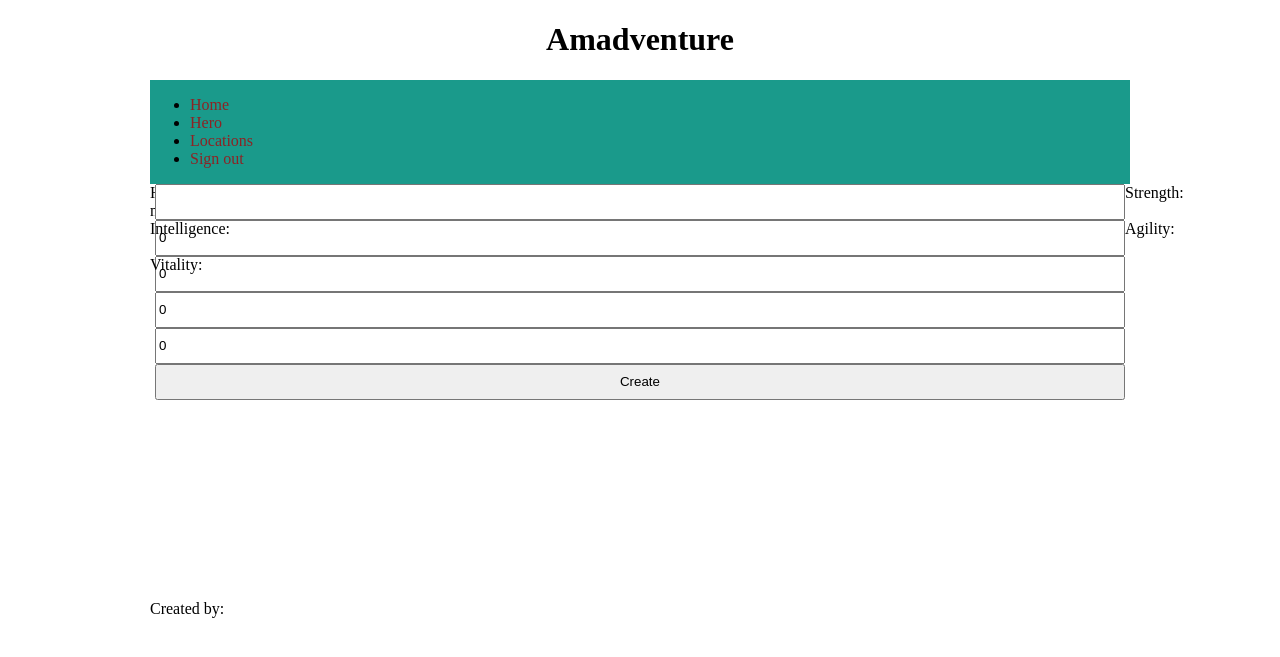
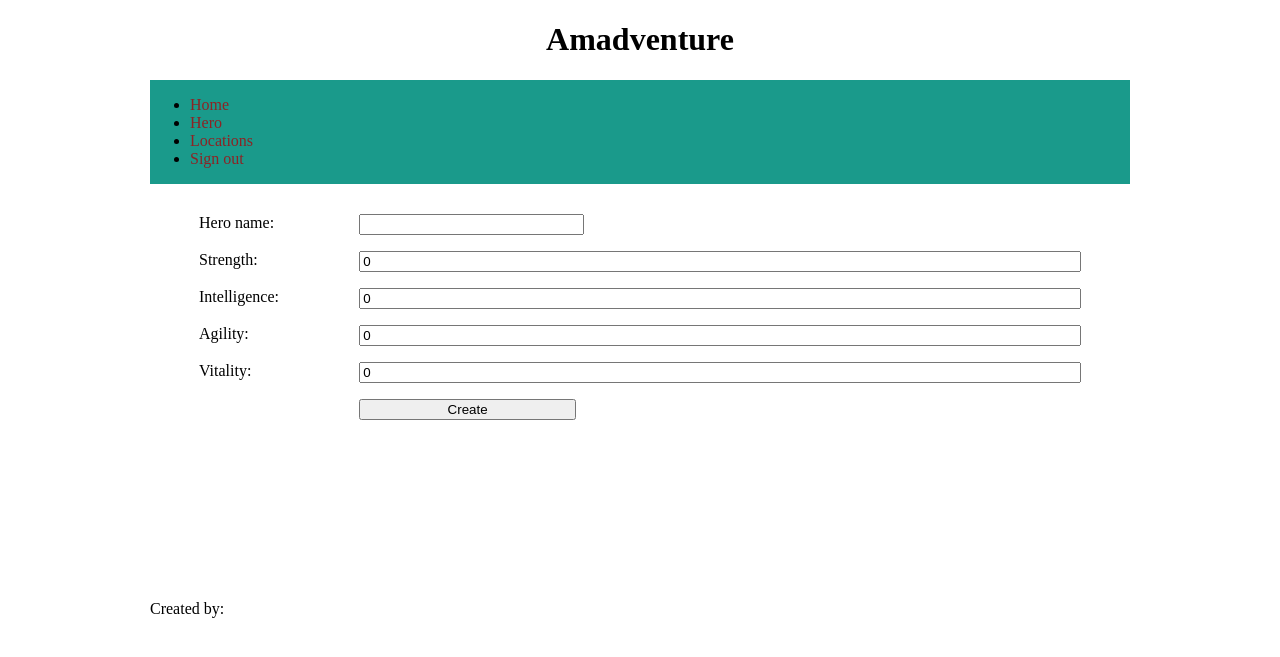
Before and after one commit to michal-mietus/amadventure-alfa, a Django app: page /hero_create/ in a window 1280 px wide. Shown: the top 657 px of the page. Run offline with Django 3.2, Linux system fonts and the light colour scheme; the visitor is signed in with stand-in values (Sample User, id 1).

Commit message:
Repaired form styling.

```diff
--- a/static/styles/create_hero.css
+++ b/static/styles/create_hero.css
@@ -1,35 +1,20 @@
 form {
+    width: 90%;
+    margin: 30px auto;
     display: grid;
-    grid-template-rows: 1fr 1fr 1fr 1fr 1fr 1fr;
-    grid-template-columns: 5px [start] 1fr [end] 5px;
+    grid-template-columns: 0.2fr 1fr;
+    grid-gap: 16px
 }
 
-#id_name label[for="id_name"]{
-    grid-row: 1 / 2;
-    grid-column: start / end;
+label {
+    grid-column: 1 / 2;
 }
 
-#id_strength /*label[for=id_strength]*/{
-    grid-row: 2 / 3;
-    grid-column: start / end;
+input, button {
+    grid-column: 2 / 3;
 }
 
-#id_intelligence /*label[for=id_intelligence]*/{
-    grid-row: 3 / 4;
-    grid-column: start / end;
+input[type="text"], input[type="submit"] {
+    min-width: 160px;
+    width: 30%;
 }
-
-#id_agility /*label[for=id_agility]*/{
-    grid-row: 4 / 5;
-    grid-column: start / end;
-}
-
-#id_vitality /*label[for=id_vitality]*/{
-    grid-row: 5 / 6;
-    grid-column: start / end;
-}
-
-input[type="submit"] {
-    grid-row: 6 / 7;
-    grid-column: start / end;
-}
```
